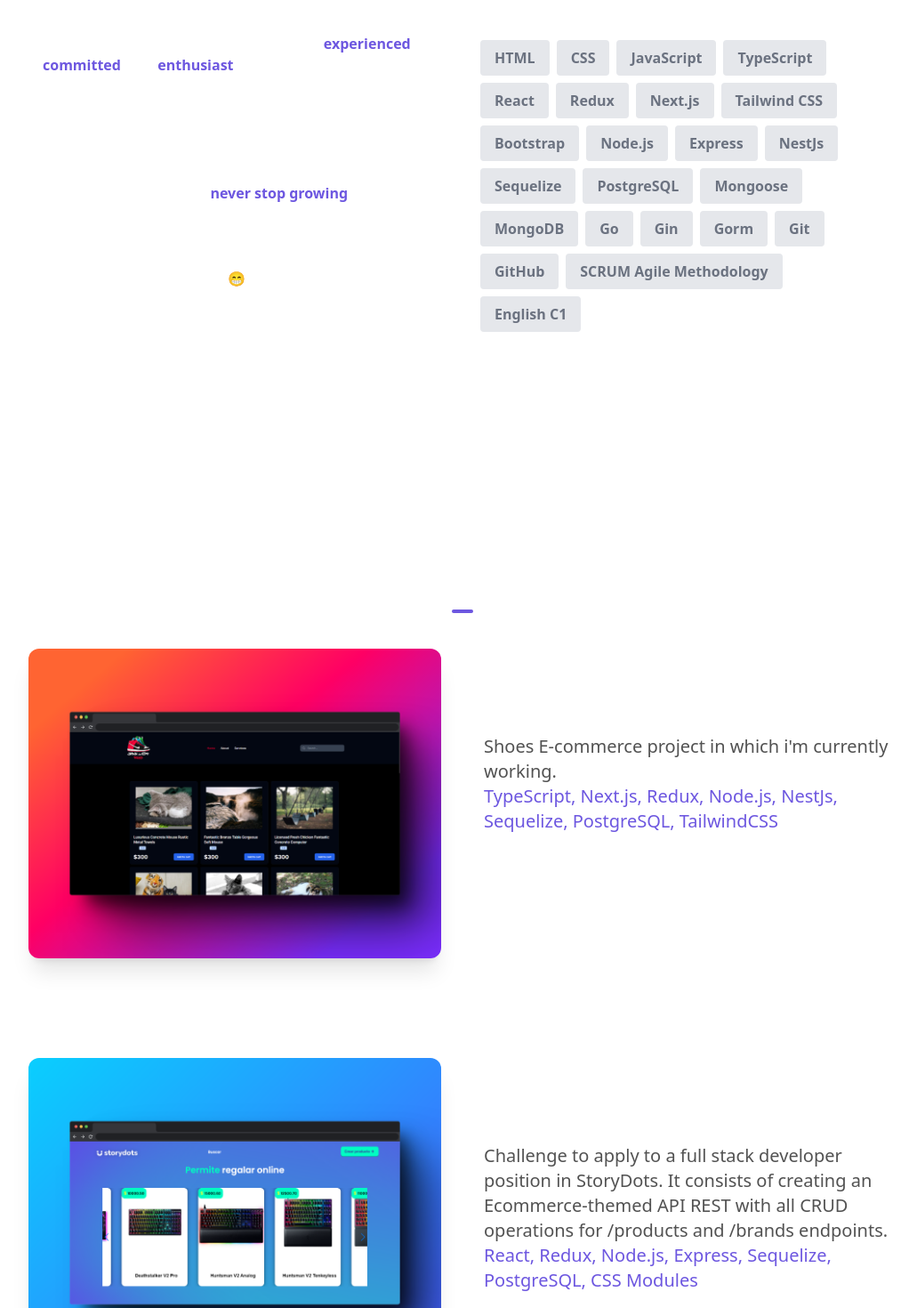
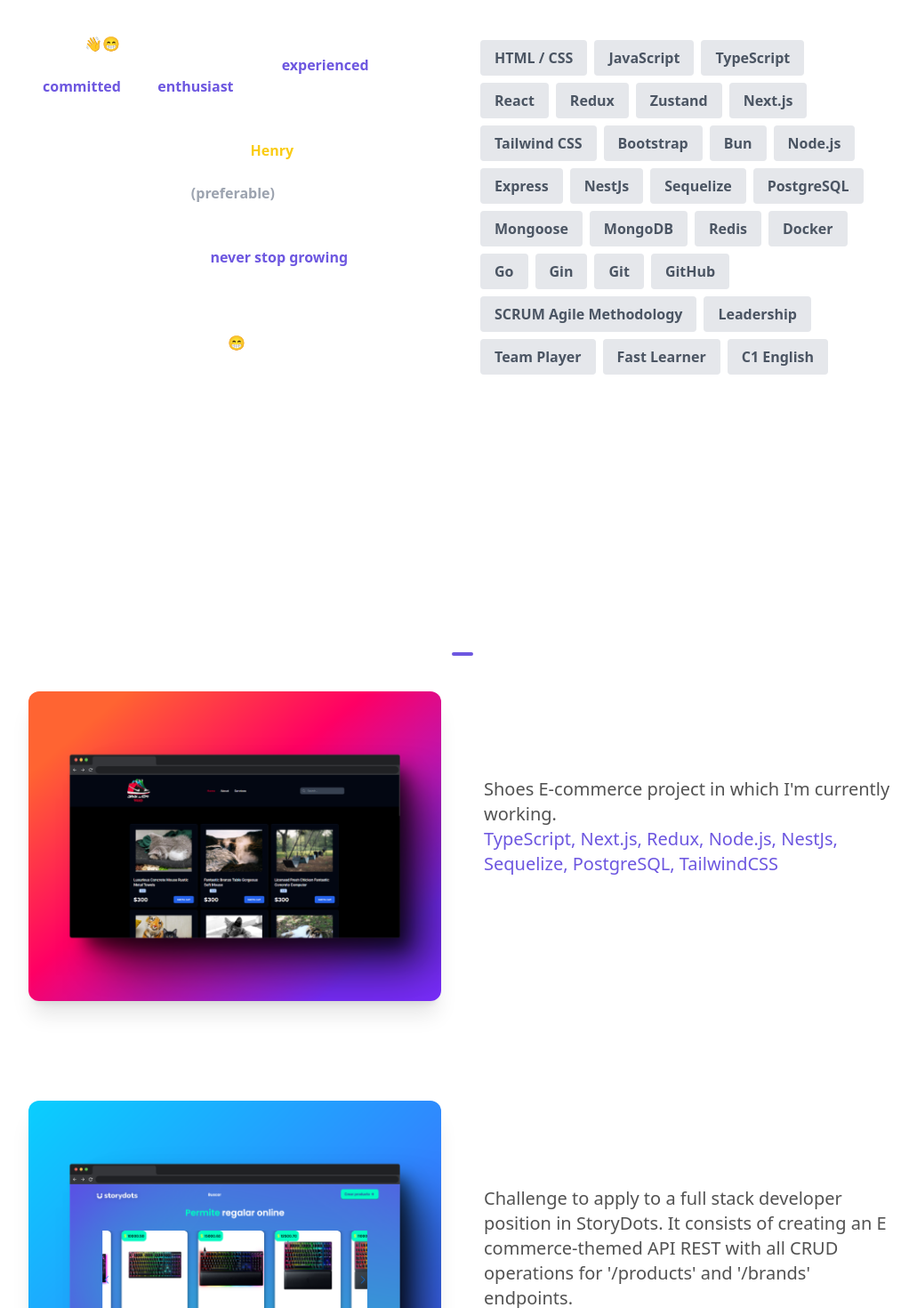
Before and after one commit to gastonvalles/Portfolio, a Next.js app: page / in a window 1280 px wide. Shown: the part 1120-2590 px from the top of the page at 89% size, without its empty margins (120-1151 px from the left). Built offline with nearby package versions, Linux system fonts and the light colour scheme.

Commit message:
Removi links no funcionales y arregle algunos textos

```diff
--- a/components/AboutSection.tsx
+++ b/components/AboutSection.tsx
@@ -1,15 +1,16 @@
 import React from "react"
 
 const skills = [
-  { skill: "HTML" },
-  { skill: "CSS" },
+  { skill: "HTML / CSS" },
   { skill: "JavaScript" },
   { skill: "TypeScript" },
   { skill: "React" },
   { skill: "Redux" },
+  { skill: "Zustand" },
   { skill: "Next.js" },
   { skill: "Tailwind CSS" },
   { skill: "Bootstrap" },
+  { skill: "Bun" },
   { skill: "Node.js" },
   { skill: "Express" },
   { skill: "NestJs" },
@@ -17,13 +18,17 @@ const skills = [
   { skill: "PostgreSQL" },
   { skill: "Mongoose" },
   { skill: "MongoDB" },
+  { skill: "Redis" },
+  { skill: "Docker" },
   { skill: "Go" },
   { skill: "Gin" },
-  { skill: "Gorm" },
   { skill: "Git" },
   { skill: "GitHub" },
   { skill: "SCRUM Agile Methodology" },
-  { skill: "English C1" },
+  { skill: "Leadership" },
+  { skill: "Team Player" },
+  { skill: "Fast Learner" },
+  { skill: "C1 English" },
 ]
 
 const AboutSection = () => {
@@ -41,16 +46,18 @@ const AboutSection = () => {
               Get to know me!
             </h1>
             <p>
-              Hey! My name is Gaston Valles and I am a{" "}
+              Hello! 👋😁 <br />
+              My name is Gaston Valles and I'm a{" "}
               <span className="font-bold text-light-purple">{"experienced"}</span>,
               <span className="font-bold text-light-purple">{" committed"}</span>, and
               <span className="font-bold text-light-purple">{" enthusiast"}</span> full stack developer based in Mendoza, Argentina.
             </p>
             <br />
             <p>
-              I graduated from the intensive Henry bootcamp in january of 2023
-              and have been working in the
-              field ever since.
+              I graduated from the intensive
+              <span className="font-bold text-yellow-400">{" Henry"}</span> bootcamp in January of 2023
+              and have been looking for a trainee or junior position as a backend
+              <span className="font-bold text-gray-400">{" (preferable)"}</span>, frontend or fullstack developer.
             </p>
             <br />
             <p>
@@ -71,7 +78,7 @@ const AboutSection = () => {
                 return (
                   <p
                     key={idx}
-                    className="bg-gray-200 px-4 py-2 mr-2 mt-2 text-gray-500 rounded font-semibold hover:bg-light-purple hover:text-white"
+                    className="bg-gray-200 px-4 py-2 mr-2 mt-2 text-gray-600 rounded font-bold hover:bg-light-purple hover:text-yellow-400 hover:font-bold"
                   >
                     {item.skill}
                   </p>
--- a/components/HeroSection.tsx
+++ b/components/HeroSection.tsx
@@ -32,7 +32,7 @@ const HeroSection = () => {
           <button className="transition-all transform cursor-pointer hover:translate-y-1 hover:scale-105">
             <a
               href="/Gaston+Valles+CV-English.pdf"
-              className="text-white font-semibold px-6 py-3  rounded bg-light-purple hover:bg-dark-purple"
+              className="text-white font-semibold px-6 py-3  rounded bg-light-purple hover:bg-dark-purple hover:font-semibold hover:text-yellow-400"
               download=""
             >
               Download CV
@@ -51,7 +51,7 @@ const HeroSection = () => {
         >
           <HiArrowDown
             size={35}
-            className="animate-bounce text-white cursor-pointer hover:text-light-purple"
+            className="animate-bounce text-white cursor-pointer hover:text-yellow-400"
           />
         </Link>
       </div>
--- a/components/ProjectsSection.tsx
+++ b/components/ProjectsSection.tsx
@@ -7,17 +7,16 @@ import { BsGithub, BsArrowUpRightSquare } from "react-icons/bs";
 const projects = [
   {
     name: "UrbanWest Shoes",
-    description: "Shoes E-commerce project in which i'm currently working.",
+    description: "Shoes E-commerce project in which I'm currently working.",
     technologies:
       "TypeScript, Next.js, Redux, Node.js, NestJs, Sequelize, PostgreSQL, TailwindCSS",
     image: "/UrbanWest.png",
     github: "https://github.com/griimreaper/e-commerce-tech",
-    link: "https://github.com/griimreaper/e-commerce-tech-server",
   },
   {
     name: "StoryDots E-commerce",
     description:
-      "Challenge to apply to a full stack developer position in StoryDots. It consists of creating an Ecommerce-themed API REST with all CRUD operations for /products and /brands endpoints.",
+      "Challenge to apply to a full stack developer position in StoryDots. It consists of creating an E commerce-themed API REST with all CRUD operations for '/products' and '/brands' endpoints.",
     technologies:
       "React, Redux, Node.js, Express, Sequelize, PostgreSQL, CSS Modules",
     image: "/storydots.png",
@@ -27,7 +26,7 @@ const projects = [
   {
     name: "Old Portfolio",
     description:
-      "Fully responsive Portfolio (SPA) made with HTML, CSS, and vanilla JavaScript.",
+      "My first portfolio. It's a fully responsive Single Page Application that shows my way in programming",
     technologies: "HTML, CSS, JavaScript",
     image: "/old-portfolio.png",
     github: "https://github.com/gastonvalles/Old-Portfolio",
@@ -36,12 +35,11 @@ const projects = [
   {
     name: "Youpet",
     description:
-      "Website of shifts for your pet with highly trained professionals.",
+      "Website of shifts for your pet with highly trained professionals. You can view al the services in the landing page, select a professional and make an appointment for your pet",
     technologies:
       "React, Redux, Node.js, Express, Sequelize, PostgreSQL, Bootstrap",
     image: "/Youpet.jpg",
     github: "https://github.com/gastonvalles/Youpet",
-    link: "https://youpet.vercel.com",
   },
   {
     name: "Individual Project: TravelApp",
@@ -51,7 +49,6 @@ const projects = [
       "React, Redux, Node.js, Express, Sequelize, PostgreSQL, CSS Modules",
     image: "/PI.jpg",
     github: "https://github.com/gastonvalles/Countries-PI",
-    link: "https://travelapp-countries-pi.vercel.app/",
   },
 ];
 
@@ -70,7 +67,6 @@ const ProjectsSection = () => {
               <SlideUp offset="-300px 0px -300px 0px">
                 <div className="flex flex-col  animate-slideUpCubiBezier animation-delay-2 md:flex-row md:space-x-12">
                   <div className=" md:w-1/2">
-                    <Link href={project.link}>
                     <Image
                       src={project.image}
                       alt=""
@@ -78,28 +74,34 @@ const ProjectsSection = () => {
                       height={1000}
                       className="rounded-xl shadow-xl hover:opacity-70"
                     />
-                    </Link>
+                    {project.link && (
+                      <Link href={project.link} target="_blank" />
+                    )}
                   </div>
                   <div className="mt-8 md:w-1/2">
                     <h1 className="text-4xl font-bold mb-6">{project.name}</h1>
                     <p className="text-xl leading-7 mb-4 text-neutral-600 dark:text-neutral-400">
                       {project.description}
                       <br />
-                      <span className="text-light-purple">{project.technologies}</span>
+                      <span className="text-light-purple">
+                        {project.technologies}
+                      </span>
                     </p>
                     <div className="flex flex-row align-bottom space-x-4">
                       <Link href={project.github} target="_blank">
                         <BsGithub
                           size={30}
-                          className="hover:-translate-y-1 transition-transform cursor-pointer hover:text-light-purple"
+                          className="hover:-translate-y-1 transition-transform cursor-pointer hover:text-yellow-400"
                         />
                       </Link>
+                      {project.link && (
                         <Link href={project.link} target="_blank">
                           <BsArrowUpRightSquare
                             size={30}
-                          className="hover:-translate-y-1 transition-transform cursor-pointer hover:text-light-purple"
+                            className="hover:-translate-y-1 transition-transform cursor-pointer hover:text-yellow-400"
                           />
                         </Link>
+                      )}
                     </div>
                   </div>
                 </div>
```
Lines whose indentation alone changed are shown as unchanged.
